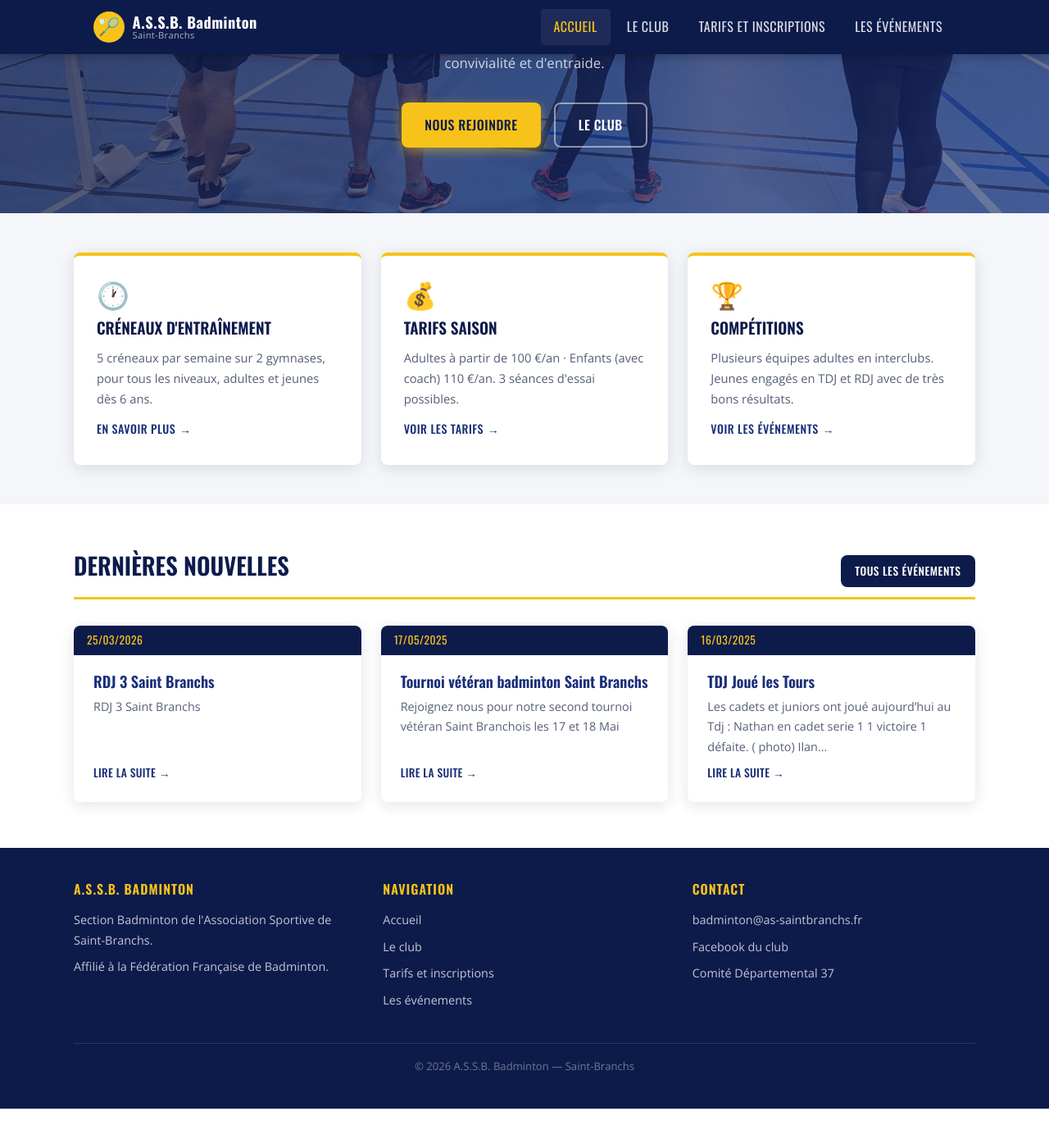
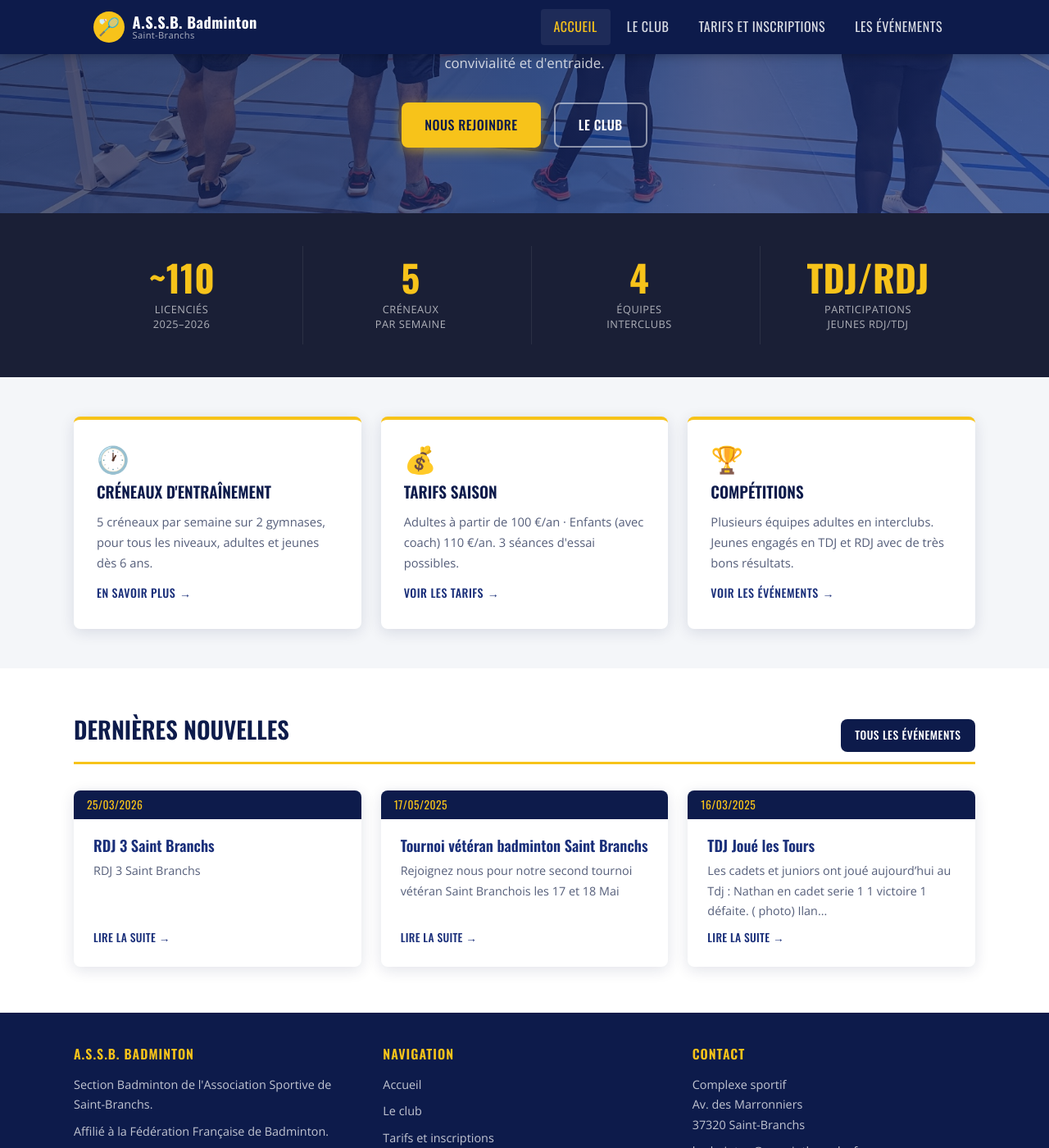
Before and after one commit to AssociationSportiveSaintBranchs/badminton, a Jekyll site: the page built from index.markdown, in a window 1280 px wide and 1400 px high, scrolled down 359 px. Shown: the whole window at 82% size. Built offline with Jekyll 4.4.1, drawn with Linux system fonts in a browser that asks for light colours; before the commit the page ends 1711 px from its top, so only the background shows below that.

Commit message:
chore(styles, layout, content): add stats strip section, update footer with address, and fix heading casing in presentation

```diff
--- a/_includes/footer.html
+++ b/_includes/footer.html
@@ -22,6 +22,11 @@
     <div>
       <h4>Contact</h4>
       <ul>
+        <li class="footer-address">
+          <a href="https://maps.google.com/?q=Complexe+sportif,+Av.+des+Marronniers,+37320+Saint-Branchs" target="_blank" rel="noopener">
+            Complexe sportif<br>Av. des Marronniers<br>37320 Saint-Branchs
+          </a>
+        </li>
         {%- if site.email -%}
           <li><a href="mailto:{{ site.email }}">{{ site.email }}</a></li>
         {%- endif -%}
--- a/_layouts/home.html
+++ b/_layouts/home.html
@@ -14,6 +14,28 @@ layout: default
     <div class="hero-actions">
       <a href="{{ '/pricesAndSubscription' | relative_url }}" class="btn btn-primary">Nous rejoindre</a>
       <a href="{{ '/presentation' | relative_url }}" class="btn btn-outline">Le club</a>
+    </div>
+  </div>
+</section>
+
+<!-- STATS -->
+<section class="stats-strip">
+  <div class="stats-inner">
+    <div class="stat-item">
+      <span class="stat-number">~110</span>
+      <span class="stat-label">licenciés<br>2025–2026</span>
+    </div>
+    <div class="stat-item">
+      <span class="stat-number">5</span>
+      <span class="stat-label">créneaux<br>par semaine</span>
+    </div>
+    <div class="stat-item">
+      <span class="stat-number">4</span>
+      <span class="stat-label">équipes<br>interclubs</span>
+    </div>
+    <div class="stat-item">
+      <span class="stat-number">TDJ/RDJ</span>
+      <span class="stat-label">participations<br>jeunes RDJ/TDJ</span>
     </div>
   </div>
 </section>
--- a/assets/css/style.scss
+++ b/assets/css/style.scss
@@ -314,6 +314,58 @@ ul, ol { padding-left: 1.5rem; }
   background: $blue-dark;
   color: $white;
   &:hover { background: $blue-mid; color: $white; }
+}
+
+// ============================================================
+// STATS STRIP
+// ============================================================
+.stats-strip {
+  background: $text-dark;
+  padding: 2.5rem 1.5rem;
+
+  .stats-inner {
+    max-width: 1100px;
+    margin: 0 auto;
+    display: grid;
+    grid-template-columns: repeat(4, 1fr);
+    gap: 1rem;
+
+    @media (max-width: 700px) {
+      grid-template-columns: repeat(2, 1fr);
+    }
+  }
+}
+
+.stat-item {
+  display: flex;
+  flex-direction: column;
+  align-items: center;
+  text-align: center;
+  padding: 1rem 0.5rem;
+  border-left: 1px solid rgba($white, 0.08);
+
+  &:first-child { border-left: none; }
+
+  @media (max-width: 700px) {
+    &:nth-child(odd) { border-left: none; }
+  }
+
+  .stat-number {
+    font-family: 'Oswald', sans-serif;
+    font-size: clamp(2rem, 4vw, 2.8rem);
+    font-weight: 700;
+    color: $yellow;
+    line-height: 1;
+    margin-bottom: 0.5rem;
+  }
+
+  .stat-label {
+    font-size: 0.8rem;
+    color: rgba($white, 0.65);
+    text-transform: uppercase;
+    letter-spacing: 0.5px;
+    line-height: 1.4;
+  }
 }
 
 // ============================================================
```
Also changed, not shown: presentation.md (+1 -1 lines).
